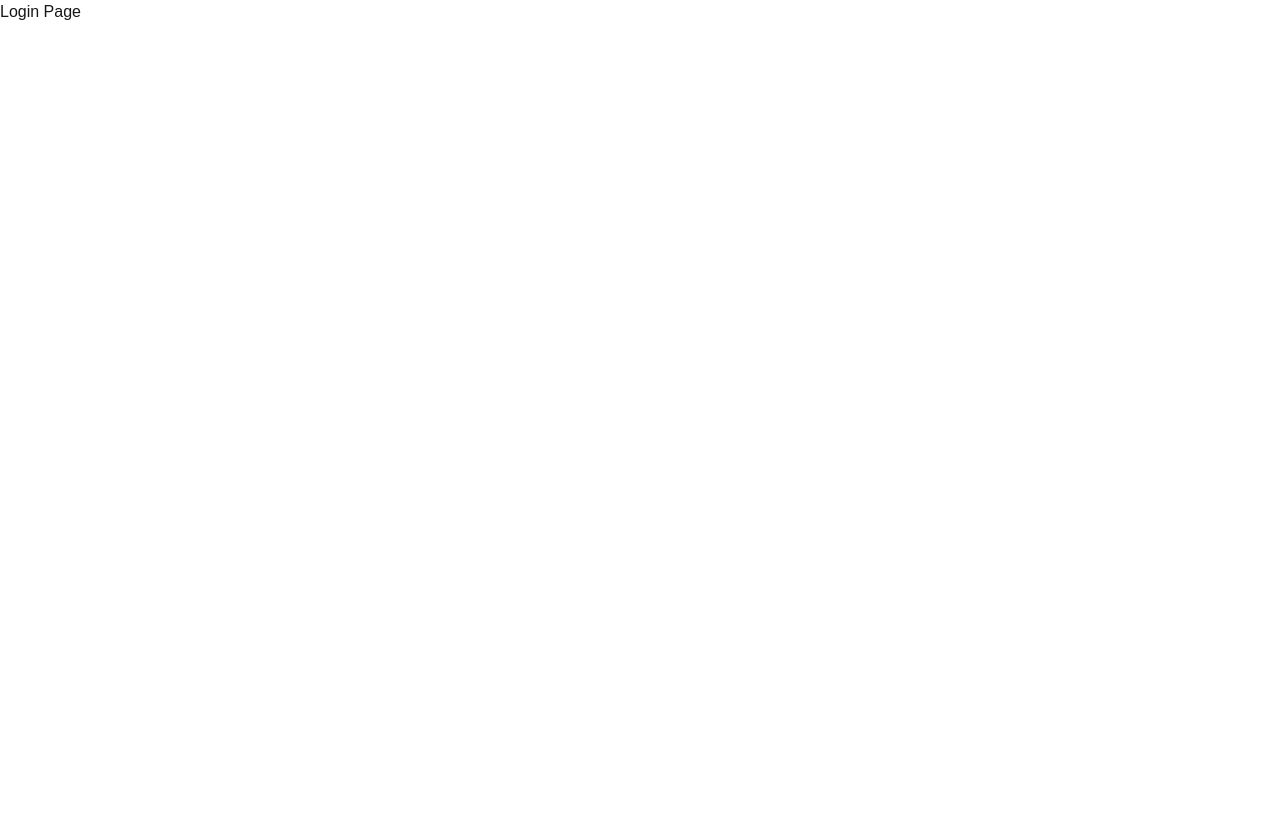
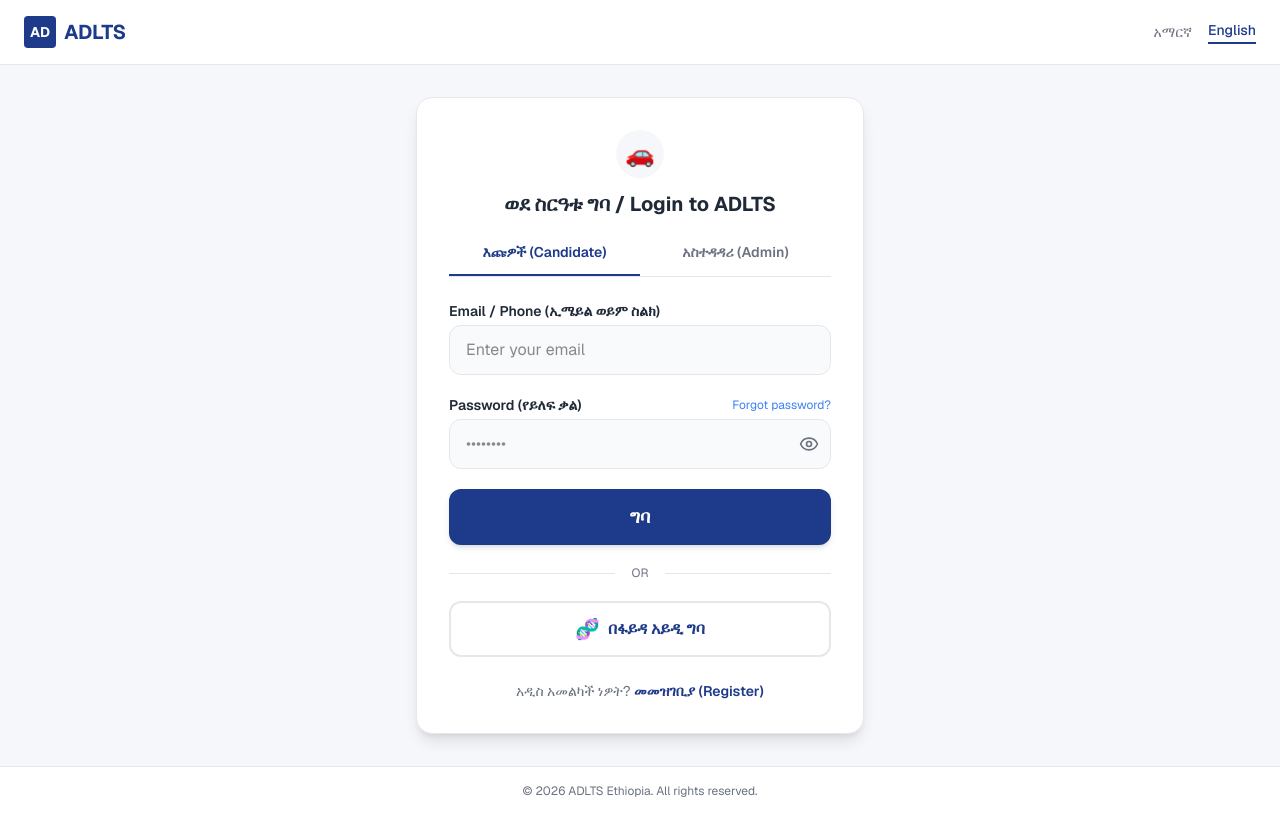
Before and after one commit to ADLTS-Lab/ADLTS-Frontend, a Next.js app: page /candidate/login in a window 1280 px wide. Built offline with nearby package versions, Linux system fonts and the light colour scheme.

Commit message:
feat(candidate): add login page with mock auth and Zustand store

```diff
--- a/app/candidate/login/page.tsx
+++ b/app/candidate/login/page.tsx
@@ -1,3 +1,164 @@
-export default function LoginPage() {
-    return <div>Login Page</div>;
-  }
+"use client";
+
+import { useState } from "react";
+import { useRouter } from "next/navigation";
+import { Eye, EyeOff } from "lucide-react";
+import { login } from "@/services/auth.service";
+import { useAuthStore } from "@/store/authStore";
+
+export default function CandidateLoginPage() {
+  const router = useRouter();
+  const [email, setEmail] = useState("");
+  const [password, setPassword] = useState("");
+  const [showPassword, setShowPassword] = useState(false);
+  const [error, setError] = useState("");
+  const [isLoading, setIsLoading] = useState(false);
+  const setUser = useAuthStore((s) => s.setUser);
+  const setToken = useAuthStore((s) => s.setToken);
+
+  const handleLogin = async (e: React.FormEvent) => {
+    e.preventDefault();
+    setError("");
+    setIsLoading(true);
+
+    try {
+      const res = await login({ email, password });
+      setUser(res.data.user);
+      setToken(res.data.token);
+      localStorage.setItem("auth-token", res.data.token);
+      router.push("/candidate/dashboard");
+    } catch (err: any) {
+      setError(err.message || "Login failed. Check your credentials.");
+    } finally {
+      setIsLoading(false);
+    }
+  };
+
+  return (
+    <div className="min-h-screen bg-[#F5F7FA] flex flex-col font-sans">
+      {/* Header (matches Figma) */}
+      <header className="bg-white border-b border-[#E5E7EB] px-6 py-4 flex justify-between items-center">
+        <div className="flex items-center gap-2">
+          <div className="w-8 h-8 bg-[#1E3A8A] rounded flex items-center justify-center text-white text-sm font-bold">
+            AD
+          </div>
+          <span className="font-bold text-[#1E3A8A] text-xl">ADLTS</span>
+        </div>
+        <div className="flex items-center gap-4">
+          <button className="text-sm text-[#6B7280] hover:text-[#1E3A8A]">አማርኛ</button>
+          <button className="text-sm font-medium text-[#1E3A8A] border-b-2 border-[#1E3A8A] pb-0.5">
+            English
+          </button>
+        </div>
+      </header>
+
+      {/* Main content with centered card */}
+      <main className="flex-1 flex items-center justify-center px-4 py-8">
+        <div className="w-full max-w-md bg-white rounded-2xl shadow-lg border border-[#E5E7EB] p-6 sm:p-8">
+          <div className="text-center mb-6">
+            <div className="mx-auto w-12 h-12 bg-[#F5F7FA] rounded-full flex items-center justify-center mb-3">
+              <span className="text-2xl">🚗</span>
+            </div>
+            <h1 className="text-xl font-bold text-[#1F2937]">
+              ወደ ስርዓቱ ግባ / Login to ADLTS
+            </h1>
+          </div>
+
+          {/* Role tabs (only candidate for now, but kept for consistency) */}
+          <div className="flex border-b border-[#E5E7EB] mb-6">
+            <div className="flex-1 pb-3 text-center text-sm font-semibold text-[#1E3A8A] border-b-2 border-[#1E3A8A]">
+              እጩዎች (Candidate)
+            </div>
+            <div className="flex-1 pb-3 text-center text-sm font-semibold text-[#6B7280]">
+              አስተዳዳሪ (Admin)
+            </div>
+          </div>
+
+          <form onSubmit={handleLogin} className="space-y-5">
+            <div>
+              <label className="block text-sm font-semibold text-[#1F2937] mb-1">
+                Email / Phone (ኢሜይል ወይም ስልክ)
+              </label>
+              <input
+                type="email"
+                required
+                value={email}
+                onChange={(e) => setEmail(e.target.value)}
+                placeholder="Enter your email"
+                className="w-full px-4 py-3 rounded-xl border border-[#E5E7EB] focus:ring-2 focus:ring-[#3B82F6] focus:border-transparent outline-none transition bg-[#F9FAFB]"
+              />
+            </div>
+
+            <div>
+              <div className="flex justify-between items-center mb-1">
+                <label className="text-sm font-semibold text-[#1F2937]">
+                  Password (የይለፍ ቃል)
+                </label>
+                <button type="button" className="text-xs text-[#3B82F6] hover:underline">
+                  Forgot password?
+                </button>
+              </div>
+              <div className="relative">
+                <input
+                  type={showPassword ? "text" : "password"}
+                  required
+                  value={password}
+                  onChange={(e) => setPassword(e.target.value)}
+                  placeholder="••••••••"
+                  className="w-full px-4 py-3 rounded-xl border border-[#E5E7EB] focus:ring-2 focus:ring-[#3B82F6] focus:border-transparent outline-none transition bg-[#F9FAFB]"
+                />
+                <button
+                  type="button"
+                  onClick={() => setShowPassword(!showPassword)}
+                  className="absolute right-3 top-1/2 -translate-y-1/2 text-[#6B7280] hover:text-[#1F2937]"
+                >
+                  {showPassword ? <EyeOff size={20} /> : <Eye size={20} />}
+                </button>
+              </div>
+            </div>
+
+            {error && (
+              <div className="p-3 bg-red-50 text-[#DC2626] rounded-xl text-sm">
+                {error}
+              </div>
+            )}
+
+            <button
+              type="submit"
+              disabled={isLoading}
+              className="w-full bg-[#1E3A8A] text-white py-3.5 rounded-xl font-bold text-lg hover:bg-[#1E40AF] transition disabled:opacity-50 disabled:cursor-not-allowed shadow-md"
+            >
+              {isLoading ? "በመግባት ላይ..." : "ግባ"}
+            </button>
+
+            <div className="relative flex items-center">
+              <div className="flex-grow border-t border-[#E5E7EB]"></div>
+              <span className="mx-4 text-xs text-[#6B7280] uppercase">OR</span>
+              <div className="flex-grow border-t border-[#E5E7EB]"></div>
+            </div>
+
+            <button
+              type="button"
+              className="w-full border-2 border-[#E5E7EB] text-[#1E3A8A] py-3 rounded-xl font-bold flex items-center justify-center gap-2 hover:bg-[#F5F7FA] transition"
+            >
+              <span className="text-xl">🧬</span>
+              በፋይዳ አይዲ ግባ
+            </button>
+          </form>
+
+          <p className="mt-6 text-center text-sm text-[#6B7280]">
+            አዲስ አመልካች ነዎት?{" "}
+            <a href="/candidate/register" className="text-[#1E3A8A] font-semibold hover:underline">
+              መመዝገቢያ (Register)
+            </a>
+          </p>
+        </div>
+      </main>
+
+      {/* Footer */}
+      <footer className="bg-white border-t border-[#E5E7EB] py-4 px-6 text-center text-xs text-[#6B7280]">
+        <p>© 2026 ADLTS Ethiopia. All rights reserved.</p>
+      </footer>
+    </div>
+  );
+}
--- a/package.json
+++ b/package.json
@@ -9,9 +9,11 @@
     "lint": "eslint"
   },
   "dependencies": {
+    "lucide-react": "^1.7.0",
     "next": "16.2.2",
     "react": "19.2.4",
-    "react-dom": "19.2.4"
+    "react-dom": "19.2.4",
+    "zustand": "^5.0.12"
   },
   "devDependencies": {
     "@tailwindcss/postcss": "^4",
--- /dev/null
+++ b/services/auth.service.ts
@@ -0,0 +1,64 @@
+// app/services/auth.service.ts
+
+export interface LoginCredentials {
+    email: string;
+    password: string;
+  }
+
+  export interface User {
+    id: string;
+    name: string;
+    email: string;
+    role: "candidate" | "admin" | "examiner";
+    licenseCategory?: string;
+    testCenter?: string;
+  }
+
+  export interface LoginResponse {
+    success: boolean;
+    data: {
+      user: User;
+      token: string;
+    };
+    message?: string;
+  }
+
+  // Mock login function (replace with actual API call later)
+  export async function login(credentials: LoginCredentials): Promise<LoginResponse> {
+    // Simulate API delay
+    await new Promise((resolve) => setTimeout(resolve, 800));
+
+    // Mock validation - for demo purposes
+    if (credentials.email === "candidate@adlts.et" && credentials.password === "password123") {
+      return {
+        success: true,
+        data: {
+          user: {
+            id: "1",
+            name: "Test Candidate",
+            email: credentials.email,
+            role: "candidate",
+            licenseCategory: "B",
+            testCenter: "Bole Test Center",
+          },
+          token: "mock-jwt-token",
+        },
+      };
+    }
+
+    throw new Error("Invalid email or password");
+  }
+
+  // Logout function
+  export async function logout(): Promise<void> {
+    localStorage.removeItem("auth-token");
+    // Clear any other auth data
+  }
+
+  // Get current user from token (if stored)
+  export function getCurrentUser(): User | null {
+    const token = localStorage.getItem("auth-token");
+    if (!token) return null;
+    // In real app, decode token or fetch user
+    return null;
+  }
--- /dev/null
+++ b/store/authStore.ts
@@ -0,0 +1,29 @@
+// app/store/authStore.ts
+import { create } from "zustand";
+import { persist } from "zustand/middleware";
+import { User } from "@/services/auth.service";
+
+interface AuthState {
+  user: User | null;
+  token: string | null;
+  isAuthenticated: boolean;
+  setUser: (user: User | null) => void;
+  setToken: (token: string | null) => void;
+  logout: () => void;
+}
+
+export const useAuthStore = create<AuthState>()(
+  persist(
+    (set) => ({
+      user: null,
+      token: null,
+      isAuthenticated: false,
+      setUser: (user) => set({ user, isAuthenticated: !!user }),
+      setToken: (token) => set({ token }),
+      logout: () => set({ user: null, token: null, isAuthenticated: false }),
+    }),
+    {
+      name: "auth-storage", // localStorage key
+    }
+  )
+);
```
Also changed, not shown: 1 other file (tests, documents, lock files or other folders).
